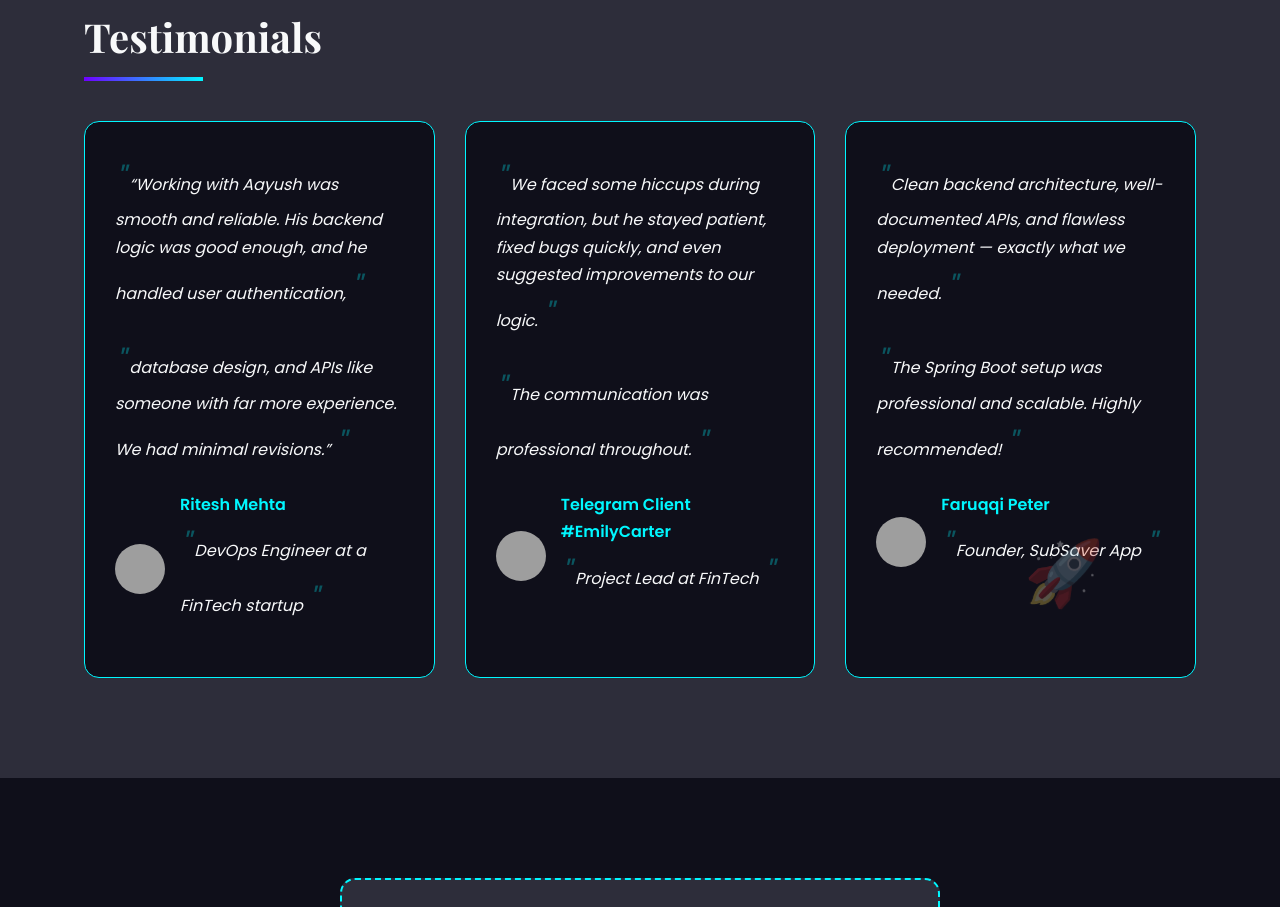
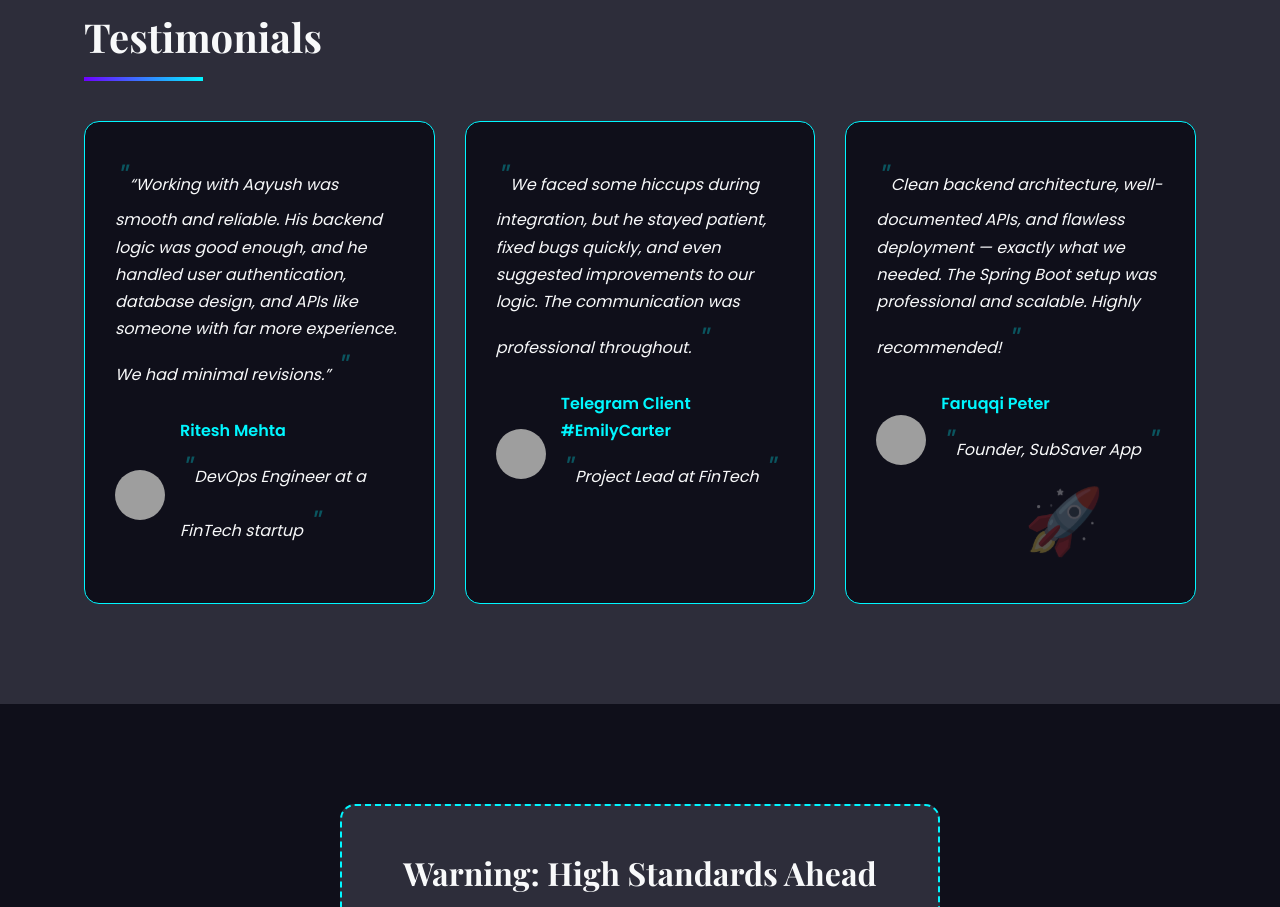
Before and after one commit to aayush-bhargava/aayush-bhargava.github.io, a website: page index.html in a window 1280 px wide. Shown: the part 3129-4036 px from the top of the page. Drawn offline with nearby package versions, Linux system fonts and the light colour scheme; grey boxes are pictures that could not be loaded.

Commit message:
Portfolio ready for launch

```diff
--- a/index.html
+++ b/index.html
@@ -913,8 +913,8 @@
         <h2 class="section-title">Testimonials</h2>
         <div class="testimonials-container">
             <div class="testimonial-card">
-                <p>“Working with Aayush was smooth and reliable. His backend logic was good enough, and he handled user authentication,</p>
-                <p>database design, and APIs like someone with far more experience. We had minimal revisions.”</p>
+                <p>“Working with Aayush was smooth and reliable. His backend logic was good enough, and he handled user authentication,
+                database design, and APIs like someone with far more experience. We had minimal revisions.”</p>
                 <div class="testimonial-author">
                     <img src="https://randomuser.me/api/portraits/men/32.jpg" alt="Client">
                     <div>
@@ -925,8 +925,8 @@
             </div>
 
             <div class="testimonial-card">
-                <p>We faced some hiccups during integration, but he stayed patient, fixed bugs quickly, and even suggested improvements to our logic.</p>
-                <p>The communication was professional throughout.</p>
+                <p>We faced some hiccups during integration, but he stayed patient, fixed bugs quickly, and even suggested improvements to our logic.
+                The communication was professional throughout.</p>
                 <div class="testimonial-author">
                     <img src="https://randomuser.me/api/portraits/women/44.jpg" alt="Client">
                     <div>
@@ -937,8 +937,8 @@
             </div>
 
             <div class="testimonial-card">
-                <p>Clean backend architecture, well-documented APIs, and flawless deployment — exactly what we needed.</p>
-                <p>The Spring Boot setup was professional and scalable. Highly recommended!</p>
+                <p>Clean backend architecture, well-documented APIs, and flawless deployment — exactly what we needed.
+                The Spring Boot setup was professional and scalable. Highly recommended!</p>
                 <div class="testimonial-author">
                     <img src="https://randomuser.me/api/portraits/men/75.jpg" alt="Client">
                     <div>
@@ -1070,7 +1070,7 @@
     // Contact form handling
     document.getElementById('contactForm').addEventListener('submit', function(e) {
         e.preventDefault();
-        alert('Application submitted! If your project meets my standards, I\'ll be in touch within 48 hours.');
+        alert('Application submitted! I\'ll be in touch within 48 hours.');
         this.reset();
     });
 </script>
```
